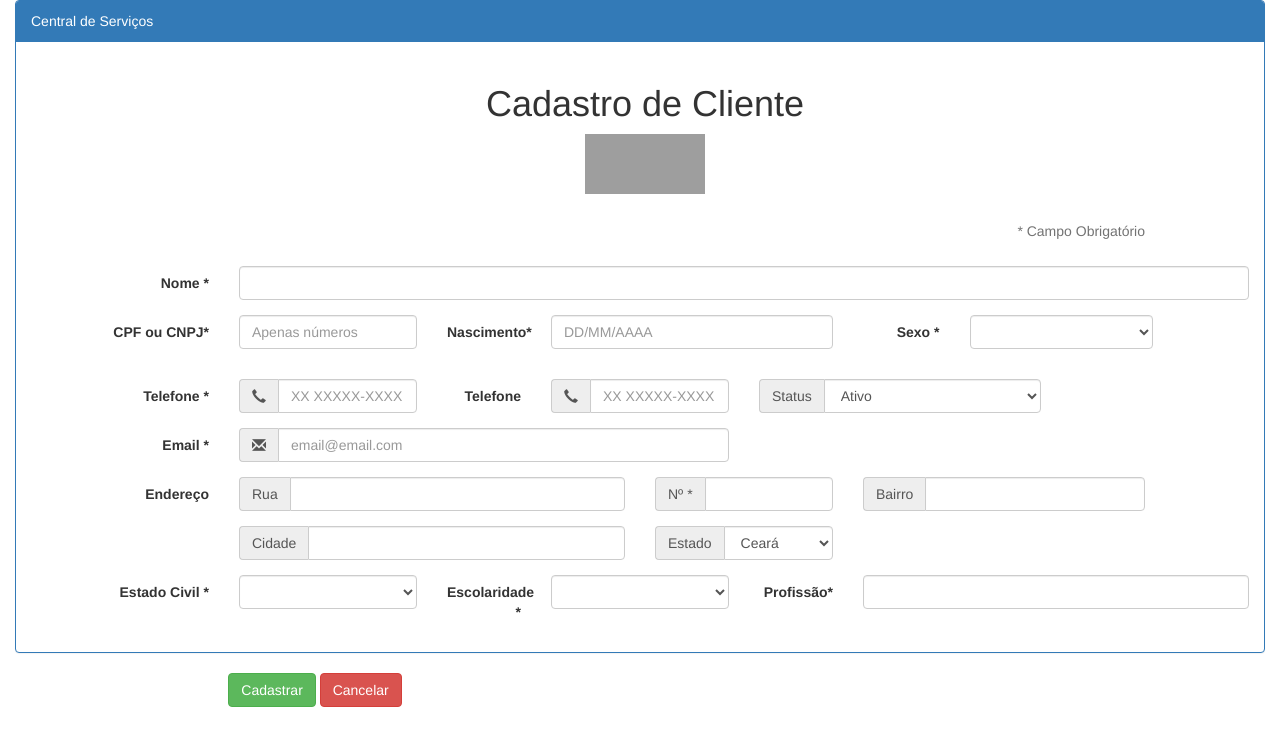
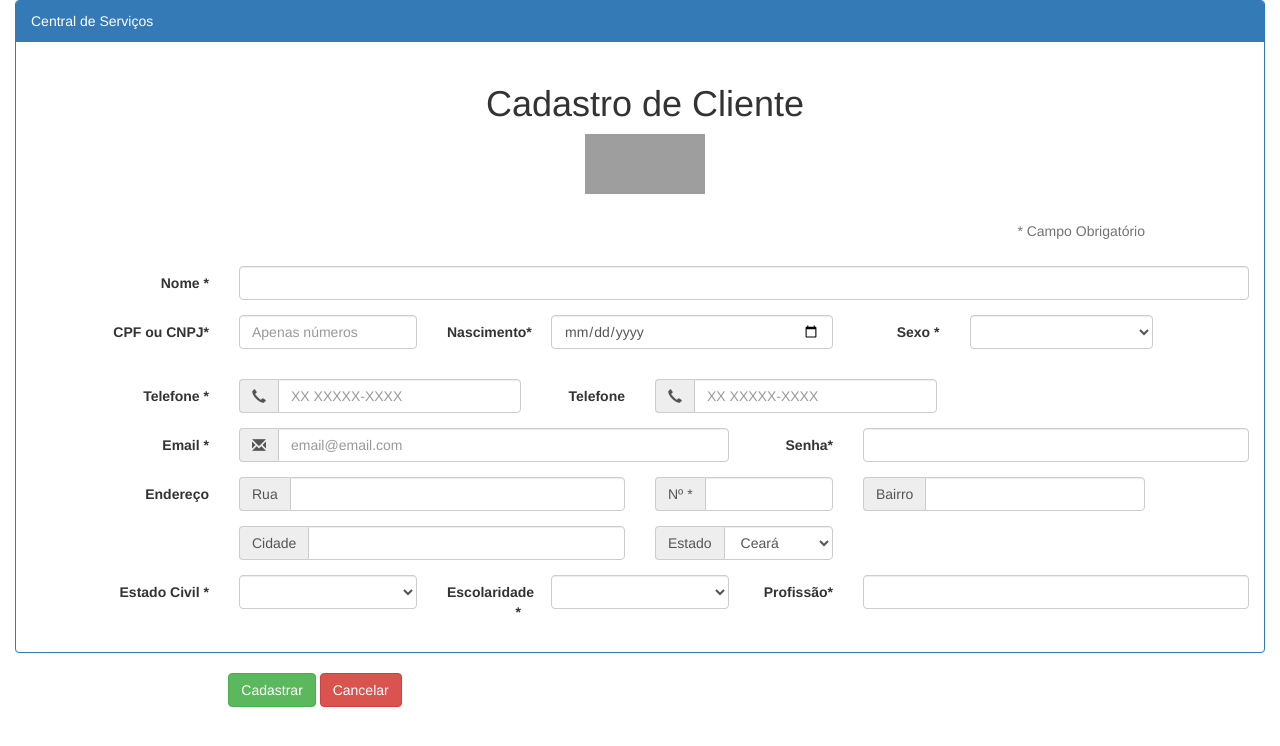
Before and after one commit to carlosADS323/central_, a PHP site: page /View/cadastro.php in a window 1280 px wide. Shown: the top 746 px of the page. Run offline with PHP 8.4, Linux system fonts and the light colour scheme; some libraries are stand-ins or nearby versions; grey boxes are pictures that could not be loaded.

Commit message:
finalização da pagina de cadastro

```diff
--- a/View/cadastro.php
+++ b/View/cadastro.php
@@ -10,7 +10,7 @@
 </head>
 <body>
 
-    <form class="form-horizontal container-fluid" action="script.php" method="post">
+    <form class="form-horizontal container-fluid" action="../Controller/Usuarios.php" method="post">
         <fieldset>
             <div class="panel panel-primary">
                 <div class="panel-heading">Central de Serviços</div>
@@ -33,22 +33,22 @@
 
                     <!-- Text input-->
                     <div class="form-group">
-                        <label class="col-md-2 control-label" for="Nome">Nome <h11>*</h11></label>
+                        <label class="col-md-2 control-label" for="nome">Nome <h11>*</h11></label>
                         <div class="col-md-10">
-                            <input id="Nome" name="Nome" placeholder="" class="form-control input-md" required="" type="text">
+                            <input id="nome" name="nome" placeholder="" class="form-control input-md" required="" type="text">
                         </div>
                     </div>
 
                     <!-- Text input-->
                     <div class="form-group">
-                        <label class="col-md-2 control-label" for="Nome">CPF ou CNPJ<h11>*</h11></label>
+                        <label class="col-md-2 control-label" for="cpf">CPF ou CNPJ<h11>*</h11></label>
                         <div class="col-md-2">
                             <input id="cpf" name="cpf" placeholder="Apenas números" class="form-control input-md" required="" type="text" maxlength="11" pattern="[0-9]+$">
                         </div>
 
-                        <label class="col-md-1 control-label" for="Nome">Nascimento<h11>*</h11></label>
+                        <label class="col-md-1 control-label" for="data_nasc">Nascimento<h11>*</h11></label>
                         <div class="col-md-3">
-                            <input id="dtnasc" name="dtnasc" placeholder="DD/MM/AAAA" class="form-control input-md" required="" type="text" maxlength="10" OnKeyPress="formatar('##/##/####', this)" onBlur="showhide()">
+                            <input id="data_nasc" name="data_nasc" placeholder="DD/MM/AAAA" class="form-control input-md" required="" type="date" maxlength="10" OnKeyPress="formatar('##/##/####', this)" onBlur="showhide()">
                         </div>
 
                         <!-- Multiple Radios (inline) -->
@@ -56,7 +56,7 @@
                         <div class="form-group">
                             <label class="col-md-1 control-label" for="sexo">Sexo <h11>*</h11></label>
                             <div class="col-md-2">
-                                <select required id="Estado Civil" name="sexo" class="form-control">
+                                <select required id="sexo" name="sexo" class="form-control">
                                     <option value=""></option>
                                     <option value="Masculino">Masculino</option>
                                     <option value="Feminino">Feminino</option>
@@ -69,46 +69,56 @@
 
                     <!-- Prepended text-->
                     <div class="form-group">
-                        <label class="col-md-2 control-label" for="prependedtext">Telefone <h11>*</h11></label>
-                        <div class="col-md-2">
+                        <label class="col-md-2 control-label" for="tel">Telefone <h11>*</h11></label>
+                        <div class="col-md-3">
                             <div class="input-group">
                                 <span class="input-group-addon"><i class="glyphicon glyphicon-earphone"></i></span>
-                                <input id="prependedtext" name="prependedtext" class="form-control" placeholder="XX XXXXX-XXXX" required="" type="text" maxlength="13" pattern="\[0-9]{2}\ [0-9]{4,6}-[0-9]{3,4}$"
+                                <input id="tel" name="tel" class="form-control" placeholder="XX XXXXX-XXXX" required="" type="text" maxlength="13" pattern="\[0-9]{2}\ [0-9]{4,6}-[0-9]{3,4}$"
                                        OnKeyPress="formatar('## #####-####', this)">
                             </div>
                         </div>
 
                         <label class="col-md-1 control-label" for="prependedtext">Telefone</label>
-                        <div class="col-md-2">
+                        <div class="col-md-3">
                             <div class="input-group">
                                 <span class="input-group-addon"><i class="glyphicon glyphicon-earphone"></i></span>
-                                <input id="prependedtext" name="tel" class="form-control" placeholder="XX XXXXX-XXXX" type="text" maxlength="13"  pattern="\[0-9]{2}\ [0-9]{4,6}-[0-9]{3,4}$"
+                                <input id="tel2" name="tel2" class="form-control" placeholder="XX XXXXX-XXXX" type="text" maxlength="13"  pattern="\[0-9]{2}\ [0-9]{4,6}-[0-9]{3,4}$"
                                        OnKeyPress="formatar('## #####-####', this)">
                             </div>
                         </div>
 
+
+
+                        <!--
                         <div class="col-md-3">
                             <div class="input-group">
-
-                                    <span class="input-group-addon">Status</span>
-                                    <select required id="status" name="status" class="form-control">
-                                        <option value="Ativo">Ativo</option>
-                                        <option value="Inativo">Inativo</option>
+                                    <span class="input-group-addon">Situação</span>
+                                    <select required id="situacao" name="situacao" class="form-control">
+                                        <option value="ativo">Ativo</option>
+                                        <option value="inativo">Inativo</option>
                                     </select>
                                 </div>
 
                         </div>
+                        -->
+
 
                     </div>
 
                     <!-- Prepended text-->
                     <div class="form-group">
-                        <label class="col-md-2 control-label" for="prependedtext">Email <h11>*</h11></label>
+                        <label class="col-md-2 control-label" for="email">Email <h11>*</h11></label>
                         <div class="col-md-5">
                             <div class="input-group">
                                 <span class="input-group-addon"><i class="glyphicon glyphicon-envelope"></i></span>
-                                <input id="prependedtext" name="prependedtext" class="form-control" placeholder="email@email.com" required="" type="text" pattern="[a-z0-9._%+-]+@[a-z0-9.-]+\.[a-z]{2,4}$" >
+                                <input id="email" name="email" class="form-control" placeholder="email@email.com" required="" type="text" pattern="[a-z0-9._%+-]+@[a-z0-9.-]+\.[a-z]{2,4}$" >
                             </div>
+                        </div>
+
+                        <label class="col-md-1 control-label" for="senha">Senha<h11>*</h11></label>
+                        <div class="col-md-4">
+                            <input id="senha" name="senha" type="password" placeholder="" class="form-control input-md" required="">
+
                         </div>
                     </div>
 
@@ -126,7 +136,7 @@
                         <div class="col-md-2">
                             <div class="input-group">
                                 <span class="input-group-addon">Nº <h11>*</h11></span>
-                                <input id="numero" name="numero" class="form-control" placeholder="" required=""  type="text">
+                                <input id="num" name="num" class="form-control" placeholder="" required=""  type="text">
                             </div>
 
                         </div>
@@ -195,9 +205,9 @@
                     <div class="form-group">
 
                         <!-- Select Basic -->
-                        <label class="col-md-2 control-label" for="Estado Civil">Estado Civil <h11>*</h11></label>
+                        <label class="col-md-2 control-label" for="estado_civil">Estado Civil <h11>*</h11></label>
                         <div class="col-md-2">
-                            <select required id="Estado Civil" name="Estado Civil" class="form-control">
+                            <select required id="estado_civil" name="estado_civil" class="form-control">
                                 <option value=""></option>
                                 <option value="Solteiro(a)">Solteiro(a)</option>
                                 <option value="Casado(a)">Casado(a)</option>
```
Also changed, not shown: Controller/Usuarios.php (+24 -60 lines).
